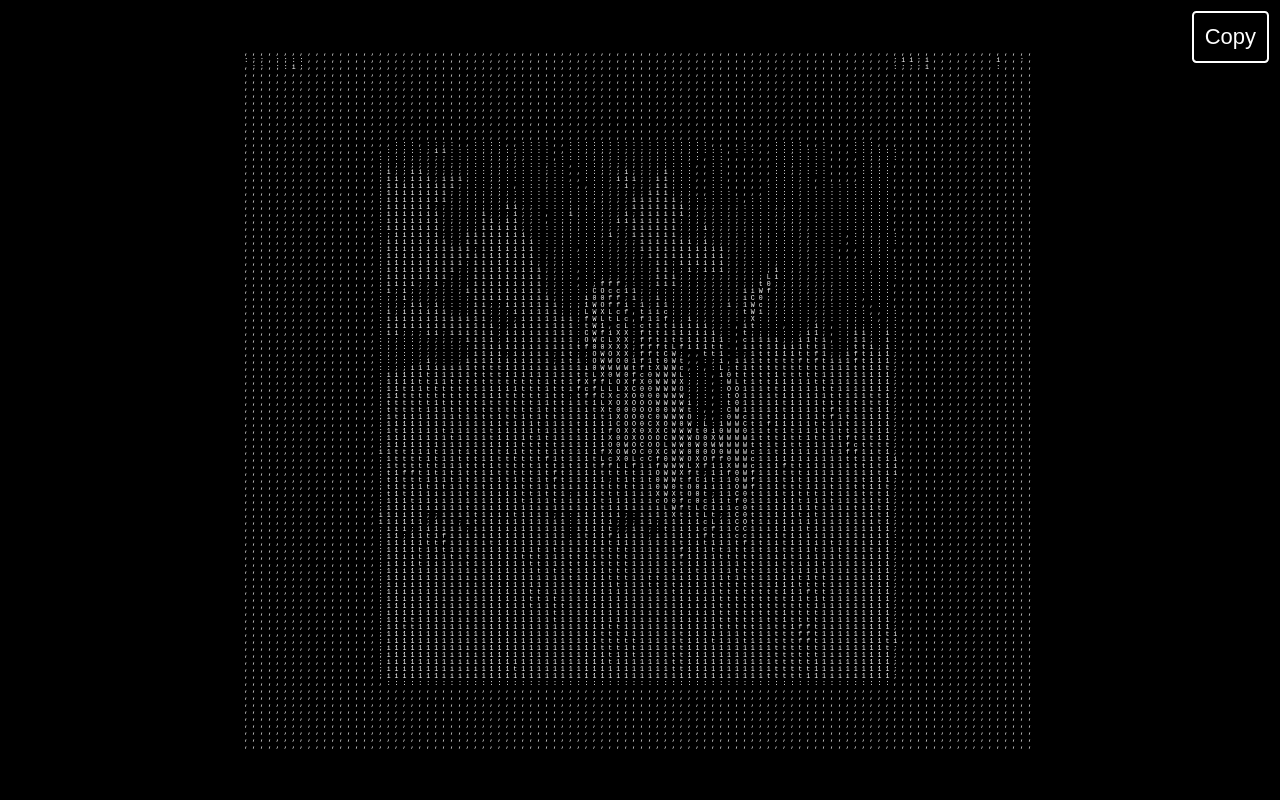
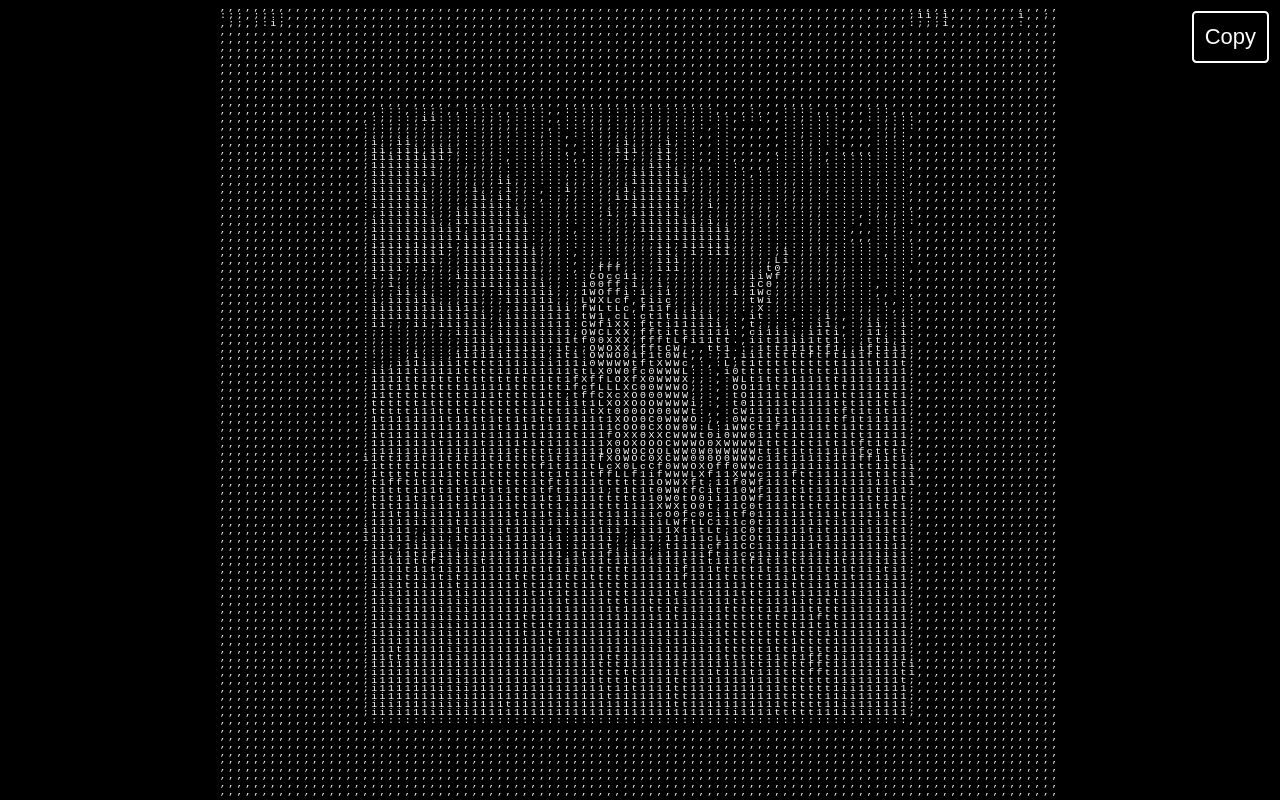
Before and after one commit to Im-Rises/image-ascii-art, a React (Create React App) app: page / in a window 1280 px wide. Built offline with nearby package versions, Linux system fonts and the light colour scheme.

Commit message:
New version

```diff
--- a/package.json
+++ b/package.json
@@ -1,6 +1,6 @@
 {
   "name": "image-ascii-art",
-  "version": "1.1.0",
+  "version": "1.2.0",
   "description": "Convert image to ascii art",
   "homepage": "https://im-rises.github.io/image-ascii-art-website",
   "repository": {
--- a/src/canvas-handler/image-canvas-ascii.ts
+++ b/src/canvas-handler/image-canvas-ascii.ts
@@ -46,7 +46,12 @@
 
 const incrementFontValue = 0.1; // The value to increment the font size with
 const initFontSize = 1.0;// Init font size for calculation (a value to small will make the text not visible on some devices)
-const lineSpacing = 0.6;// Set the line spacing for equal distance between the lines and the letters (use em to fit the font size)
+const lineSpacing = 0.25;// Set the line spacing for equal distance between the lines and the letters (use em to fit the font size)
+const lineHeight = 0.8;// Set the line height for equal distance between the lines and the letters (use em to fit the font size)
+
+// eslint-disable-next-line no-warning-comments
+// TODO: The font size function calculateAndSetFontSize has issues with a line height below 1.0
+//  When using a value below 1.0 the text will be cut off at the bottom
 
 const calculateAndSetFontSize = (pretag: HTMLPreElement, charsPerLine: number, charsPerColumn: number, parentWidth: number, parentHeight: number) => {
 	// Create one string with, one line of text filled with W
@@ -60,6 +65,7 @@
 	preElementBuffer.style.fontSize = `${fontSize}px`;
 	preElementBuffer.style.fontFamily = 'monospace';
 	preElementBuffer.style.letterSpacing = `${lineSpacing}em`;
+	preElementBuffer.style.lineHeight = `${lineHeight}em`;
 
 	// Hide the pre buffer element (display: none, or visibility: hidden, or opacity: 0, or width: 0, or height: 0)
 	// preElementBuffer.style.display = 'none';// Setting to none will crash the browser as it becomes null or the height is 0
@@ -68,7 +74,7 @@
 	// preElementBuffer.style.width = '0%';
 	// preElementBuffer.style.height = '0%';
 	// preElementBuffer.style.opacity = '0';
-	preElementBuffer.style.position = 'absolute';// Setting the position to absolute will in each case set the height
+	preElementBuffer.style.position = 'absolute';
 
 	// Filled the pre element with `filledStringLine` for each line
 	for (let i = 0; i < charsPerColumn; i++) {
@@ -103,7 +109,10 @@
 	pretag.style.fontSize = `${fontSize}px`;
 
 	// Debug
+	console.log('calculateAndSetFontSize');
 	console.log(`Setting font size to ${fontSize}`);
+	console.log(`parentHeight: ${parentHeight}, preHeight: ${preHeight}`);
+	console.log(`parentWidth: ${parentWidth}, preWidth: ${preWidth}`);
 };
 
 const canvasImgToUrl = (canvas: HTMLCanvasElement) => {
@@ -121,4 +130,12 @@
 	return canvasImgToUrl(canvas);
 };
 
-export {getAsciiFromImage, calculateAndSetFontSize, getAsciiFromImageColor, lineSpacing, canvasImgToUrl, videoImgToUrl};
+export {
+	getAsciiFromImage,
+	calculateAndSetFontSize,
+	getAsciiFromImageColor,
+	lineSpacing,
+	canvasImgToUrl,
+	videoImgToUrl,
+	lineHeight,
+};
--- a/src/components/ImageAscii.tsx
+++ b/src/components/ImageAscii.tsx
@@ -3,7 +3,7 @@
 import {
 	calculateAndSetFontSize, canvasImgToUrl,
 	getAsciiFromImage,
-	getAsciiFromImageColor,
+	getAsciiFromImageColor, lineHeight,
 	lineSpacing,
 } from '../canvas-handler/image-canvas-ascii';
 
@@ -22,12 +22,14 @@
 	backgroundColor: string;
 	artType: ArtTypeEnum;
 	preTagRef?: React.RefObject<HTMLPreElement>;
+	flipY?: boolean;
 };
 
 export const ImageAscii = (props: Props) => {
 	const canvasVideoBufferRef = useRef<HTMLCanvasElement>(null);
 	const preTagRef = props.preTagRef ?? useRef<HTMLPreElement>(null);
 	const imageRef = useRef<HTMLImageElement>(null);
+	const flipY = props.flipY ?? false;
 
 	const [asciiText, setAsciiText] = useState('');
 
@@ -69,8 +71,8 @@
 				break;
 			case ArtTypeEnum.ASCII_COLOR_BG_IMAGE:
 				setAsciiText(getAsciiFromImage(imageData, asciiChars));
-				// preTagRef.current!.style.backgroundImage = `url(${canvasImgToUrl(canvas).src})`;
-				preTagRef.current!.style.backgroundImage = `url(${props.imageSrc})`;
+				preTagRef.current!.style.backgroundImage = `url(${canvasImgToUrl(canvas).src})`;
+				// preTagRef.current!.style.backgroundImage = `url(${props.imageSrc})`;
 				break;
 			default:
 				break;
@@ -98,6 +100,9 @@
 									padding: 0,
 									margin: 0,
 									letterSpacing: `${lineSpacing}em`,
+									lineHeight: `${lineHeight}em`,
+									transform: `scaleX(${flipY ? -1 : 1})`,
+									overflow: 'hidden',
 								}}>
 									{asciiText}
 								</pre>
@@ -111,23 +116,39 @@
 										padding: 0,
 										margin: 0,
 										letterSpacing: `${lineSpacing}em`,
+										lineHeight: `${lineHeight}em`,
+										transform: `scaleX(${flipY ? -1 : 1})`,
+										overflow: 'hidden',
 									}}
 								></pre>
 							);
 						case ArtTypeEnum.ASCII_COLOR_BG_IMAGE:
 							return (
+								<span>
+									{
+										/*
+                                        This span is important for the browser, it helps differentiate
+                                        the other pre tag from the one with the background image when
+                                        toggling the artType. If the pre tag is not present, the browser
+                                        might think that the change of pre tag is an update not a replace
+                                         */
+									}
 									<pre ref={preTagRef} style={{
 										padding: 0,
 										margin: 0,
 										letterSpacing: `${lineSpacing}em`,
-									backgroundSize: 'cover',
+										lineHeight: `${lineHeight}em`,
+										backgroundSize: '100% 100%',
 										backgroundClip: 'text',
 										WebkitBackgroundClip: 'text',
 										color: 'transparent',
+										transform: `scaleX(${flipY ? -1 : 1})`,
+										overflow: 'hidden',
 										// backgroundImage: `url(${props.videoStreaming.src})`,
 									}}>
 										{asciiText}
 									</pre>
+								</span>
 							);
 						default:
 							return (<p>ERROR</p>);
```
Lines whose indentation alone changed are shown as unchanged.
